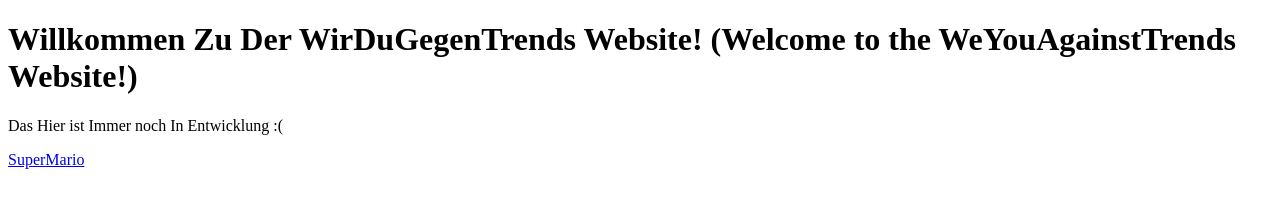
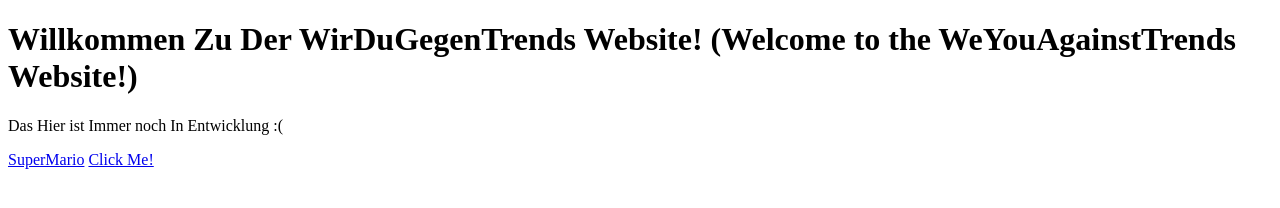
Before and after one commit to Fuel1Rod/WirDuGegenTrends.github.io, a plain HTML site: page index.html in a window 1280 px wide. Drawn offline with Linux system fonts and the light colour scheme.

Commit message:
Update index.html

```diff
--- a/index.html
+++ b/index.html
@@ -7,6 +7,7 @@
     <h1>Willkommen Zu Der WirDuGegenTrends Website! (Welcome to the WeYouAgainstTrends Website!)</h1>
     <p>Das Hier ist Immer noch In Entwicklung :( </p>
     <a href="aboutwebsite.html">SuperMario</a>
+    <a href="tiktokaccs.html">Click Me!</a>
 
   </body>
 </html>
```
